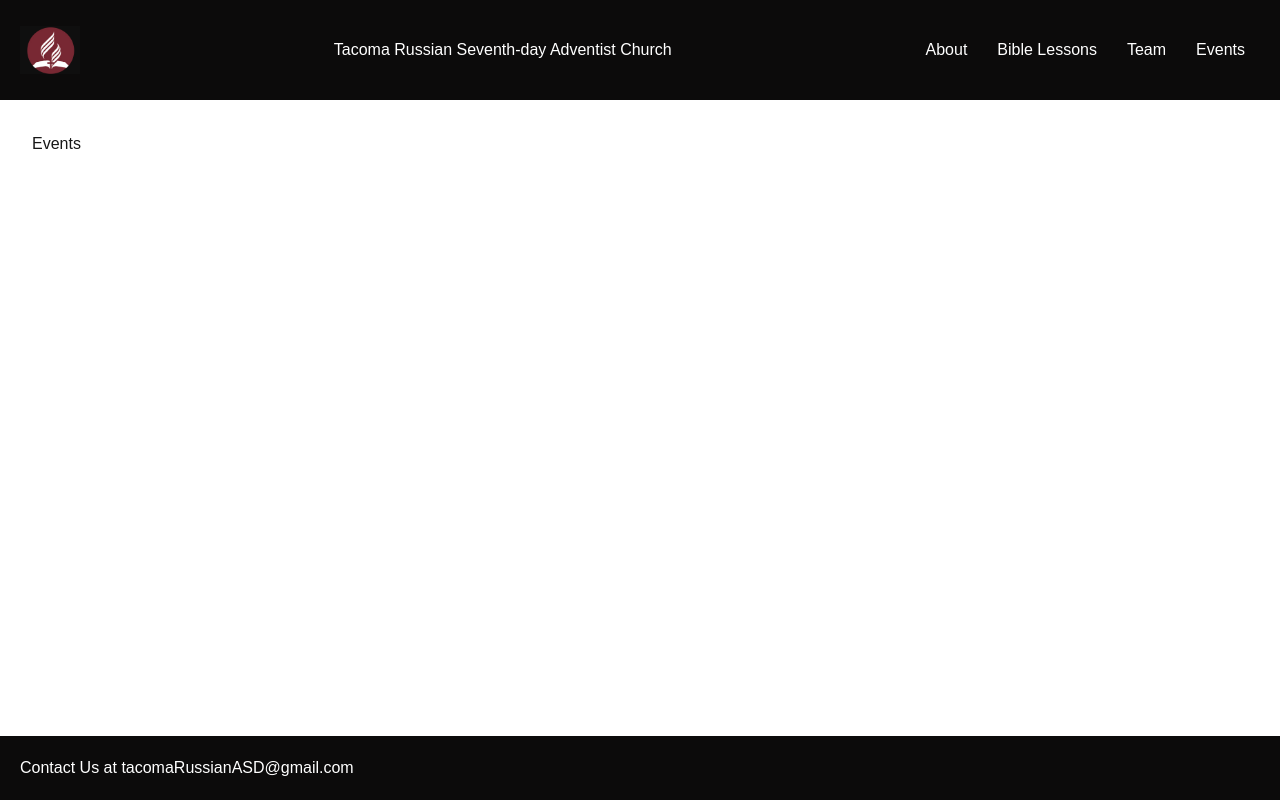
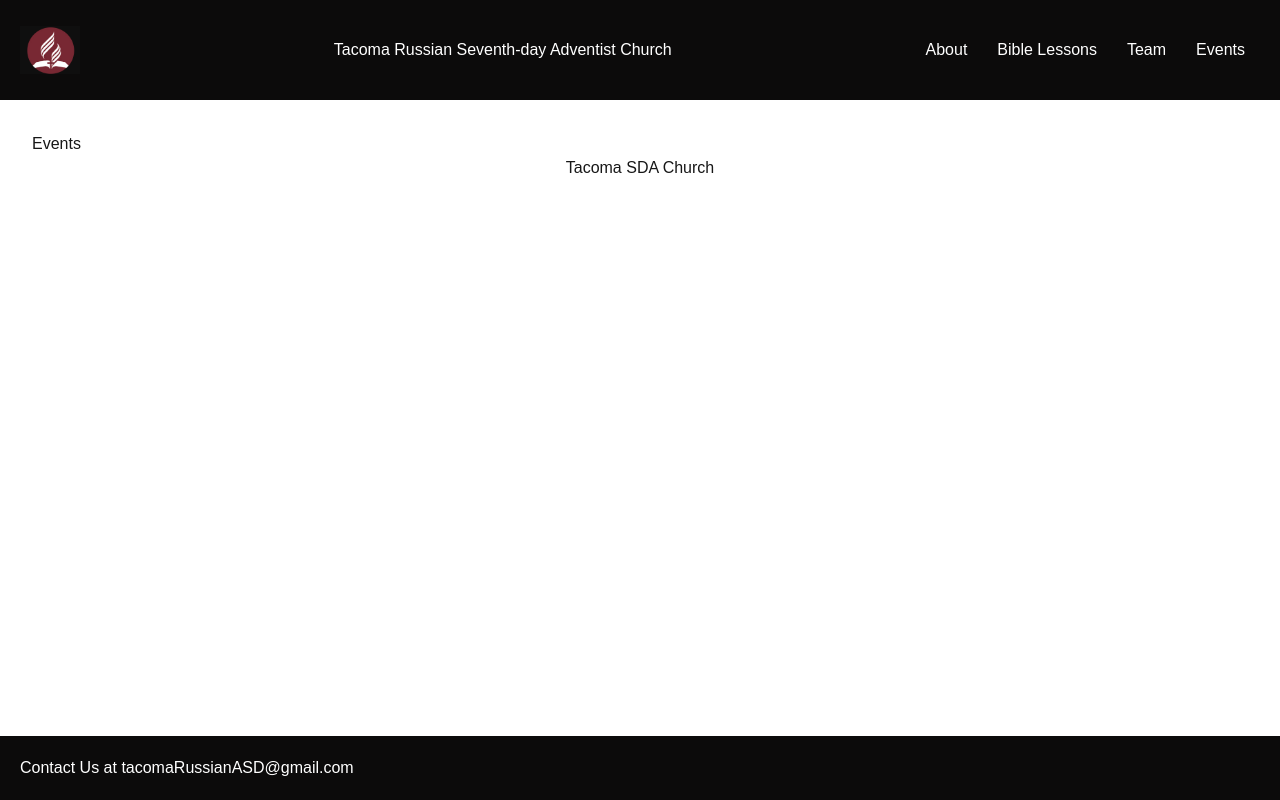
Before and after one commit to glavavlada/TacomaASDWebsite, a Next.js app in the folder my-church-site/: page /Events in a window 1280 px wide. Built offline with nearby package versions, Linux system fonts and the light colour scheme.

Commit message:
added basic facebook feed via plugin

```diff
--- a/my-church-site/src/app/Events/page.tsx
+++ b/my-church-site/src/app/Events/page.tsx
@@ -1,3 +1,10 @@
+import FacebookFeed from "@/components/FacebookFeed";
+
 export default function Events() {
-  return <h1>Events </h1>;
+  return (
+    <div>
+      <h1>Events</h1>
+      <FacebookFeed />
+    </div>
+  );
 }
--- /dev/null
+++ b/my-church-site/src/components/FacebookFeed.tsx
@@ -0,0 +1,38 @@
+"use client";
+
+import Script from "next/script";
+
+export default function FacebookFeed() {
+  return (
+    <div className="w-full flex justify-center">
+      <Script
+        async
+        defer
+        crossOrigin="anonymous"
+        src="https://connect.facebook.net/en_US/sdk.js#xfbml=1&version=v19.0"
+        strategy="lazyOnload"
+      />
+
+      <div
+        className="fb-page"
+        data-href="https://www.facebook.com/tacomarussian"
+        data-tabs="timeline"
+        data-width="500"
+        data-height="700"
+        data-small-header="false"
+        data-adapt-container-width="true"
+        data-hide-cover="false"
+        data-show-facepile="true"
+      >
+        <blockquote
+          cite="https://www.facebook.com/tacomarussian"
+          className="fb-xfbml-parse-ignore"
+        >
+          <a href="https://www.facebook.com/tacomarussian">
+            Tacoma SDA Church
+          </a>
+        </blockquote>
+      </div>
+    </div>
+  );
+}
```
